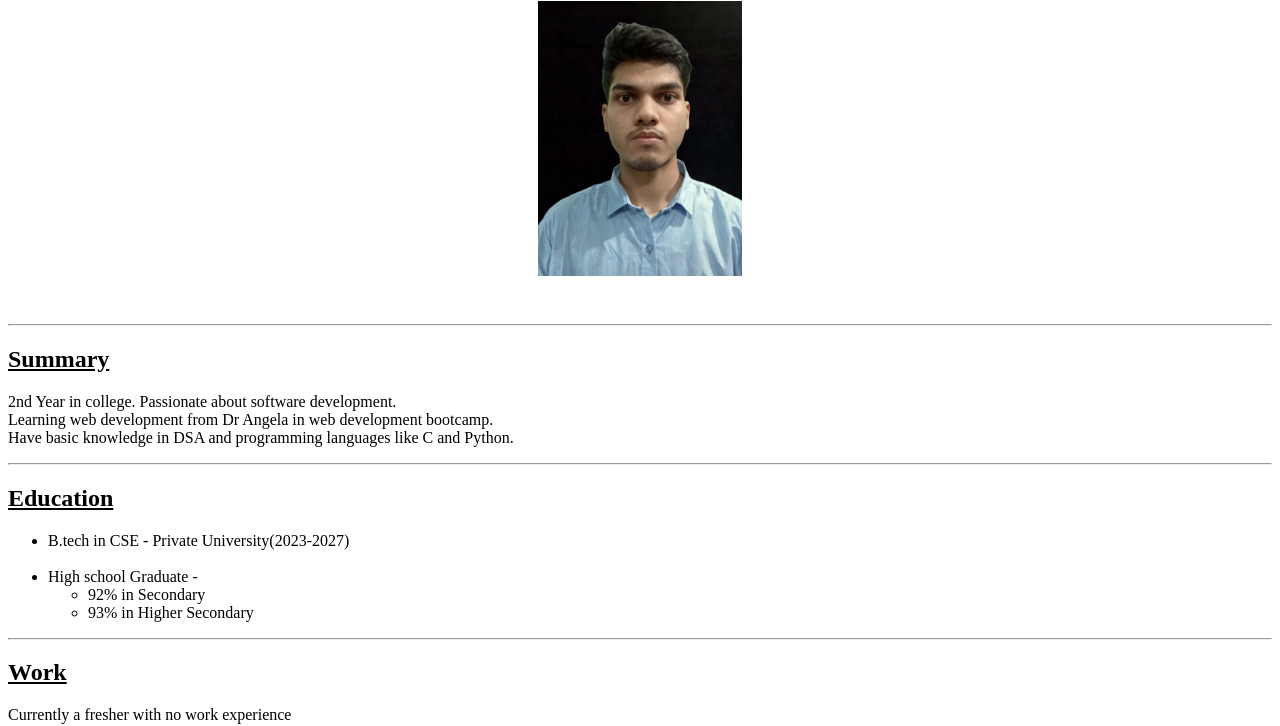
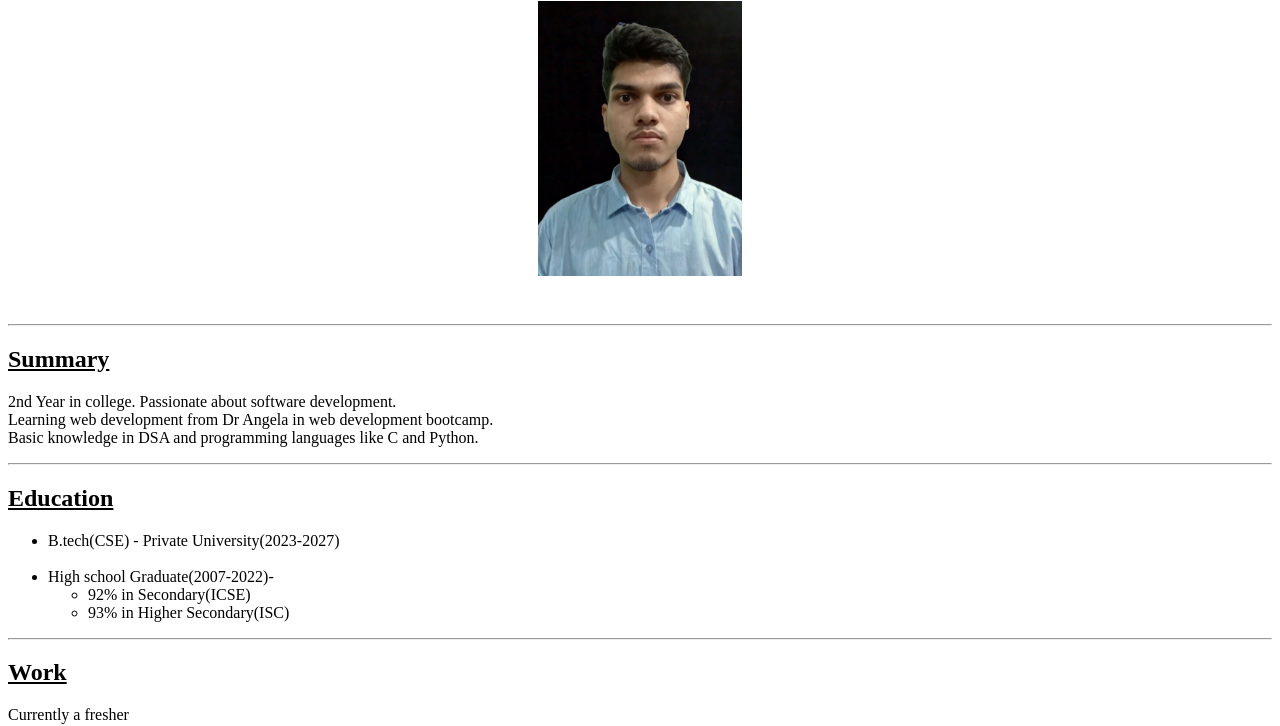
Before and after one commit to meraj2k3/html-resume, a plain HTML site: page index.html in a window 1280 px wide. Shown: the part 79-805 px from the top of the page. Drawn offline with Linux system fonts and the light colour scheme.

Commit message:
Update index.html

```diff
--- a/index.html
+++ b/index.html
@@ -18,27 +18,27 @@
       2nd Year in college. Passionate about software development. <br />
       Learning web development from Dr Angela in web development bootcamp.
       <br />
-      Have basic knowledge in DSA and programming languages like C and Python.
+      Basic knowledge in DSA and programming languages like C and Python.
       <br />
     </p>
     <hr />
 
     <h2><u>Education</u></h2>
     <ul>
-      <li>B.tech in CSE - Private University(2023-2027)</li>
+      <li>B.tech(CSE) - Private University(2023-2027)</li>
       <br />
       <li>
-        High school Graduate -
+        High school Graduate(2007-2022)-
         <ul>
-          <li>92% in Secondary</li>
-          <li>93% in Higher Secondary</li>
+          <li>92% in Secondary(ICSE)</li>
+          <li>93% in Higher Secondary(ISC)</li>
         </ul>
       </li>
     </ul>
     <hr />
 
     <h2><u>Work</u></h2>
-    <p>Currently a fresher with no work experience</p>
+    <p>Currently a fresher</p>
     <hr />
 
     <h2><u>Skills</u></h2>
```
